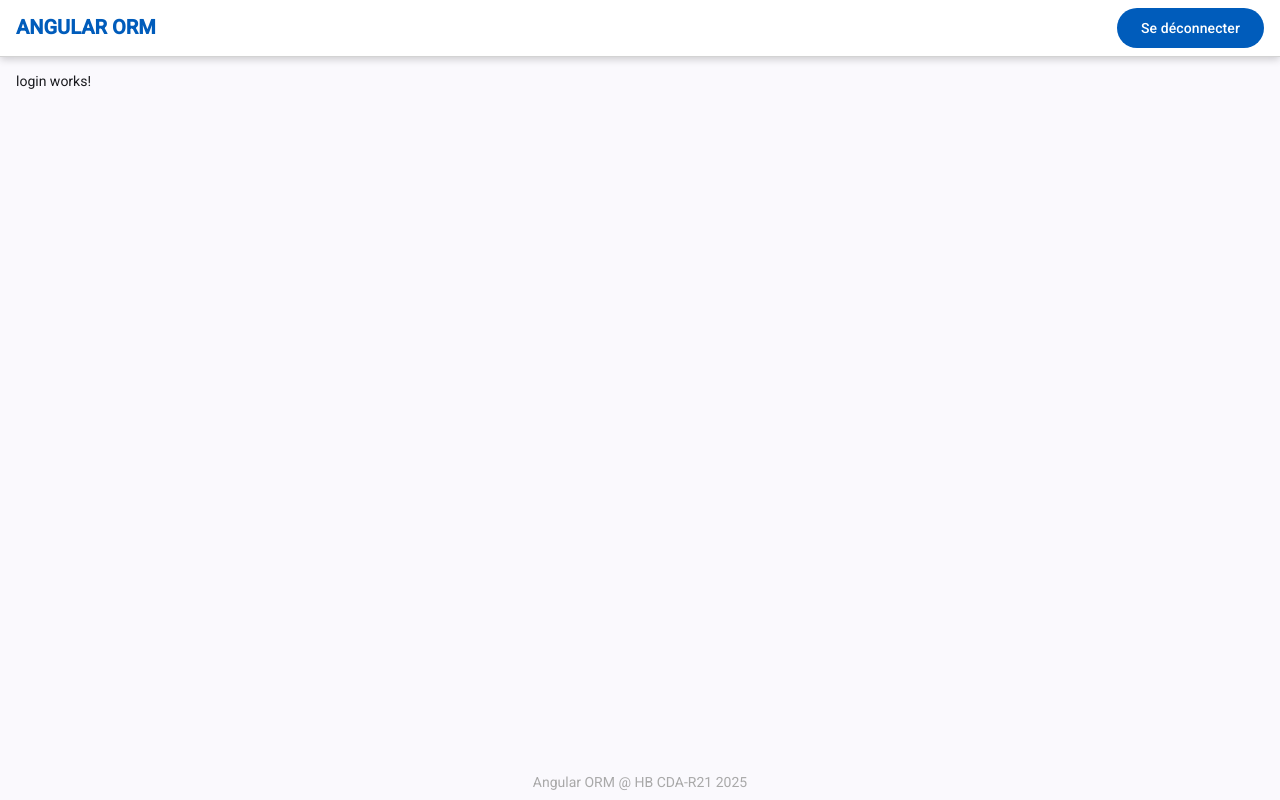
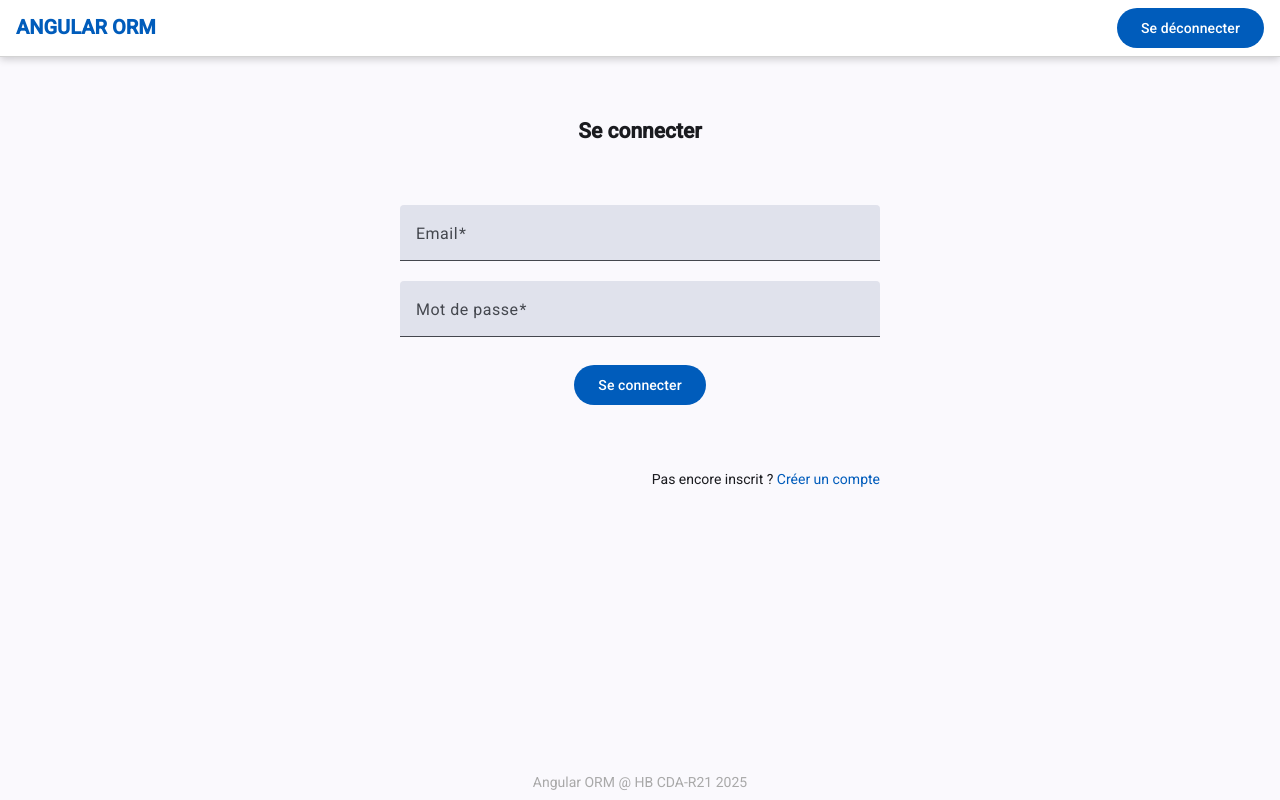
Before and after one commit to mlangumier/projet-angular, an Angular app: page /login in a window 1280 px wide. Built offline with nearby package versions, Linux system fonts and the light colour scheme; no server answers.

Commit message:
Feat: login form & store user data

```diff
--- a/src/app/core/auth/services/auth-service.ts
+++ b/src/app/core/auth/services/auth-service.ts
@@ -1,7 +1,7 @@
 import { HttpClient } from "@angular/common/http";
 import { afterNextRender, computed, inject, Injectable, signal } from '@angular/core';
 import { Observable, tap } from "rxjs";
-import { IRegister, IUser } from "../user.model";
+import { ICredentials, IRegister, IUser } from "../user.model";
 
 @Injectable({
   providedIn: 'root'
@@ -28,13 +28,24 @@ export class AuthService {
   }
 
   register(payload: IRegister): Observable<IUser> {
-    return this.http.post<IUser>(`/user`, payload).pipe(tap(user => {
-      localStorage.setItem("user", JSON.stringify(user));
-      this._currentUser.set(user);
+    return this.http.post<IUser>(`/user`, payload).pipe(tap((response: IUser) => {
+      localStorage.setItem("user", JSON.stringify(response));
+      this._currentUser.set(response);
     }));
   }
 
-  // login
+  login(credentials: ICredentials): Observable<IUser> {
+    const btoaCredentials = `${ credentials.email }:${ credentials.password }`
+    return this.http.get<IUser>(`/account`, {
+      headers: {
+        "Authorization": `Basic ${ btoa(btoaCredentials) }`
+      },
+      withCredentials: true
+    }).pipe(tap((response: IUser) => {
+      localStorage.setItem("user", JSON.stringify(response));
+      this._currentUser.set(response);
+    }))
+  }
 
   // logout
 }
--- a/src/app/features/login/login.html
+++ b/src/app/features/login/login.html
@@ -1 +1,57 @@
-<p>login works!</p>
+<section class="title">
+  <h1>Se connecter</h1>
+</section>
+
+<section class="block">
+  <form class="form" [formGroup]="form" (ngSubmit)="submitForm()">
+    <div class="content">
+      <mat-form-field>
+        @let email = form.controls.email;
+        <mat-label>Email</mat-label>
+        <input matInput formControlName="email" />
+        @if (email.invalid && (email.dirty || email.touched)) {
+          <div class="field-errors">
+            @if (email.hasError('email')) {
+              <mat-error>Veuillez entrer une adresse email valide.</mat-error>
+            }
+            @if (email.hasError('required')) {
+              <mat-error>L'adresse email obligatoire.</mat-error>
+            }
+          </div>
+        }
+      </mat-form-field>
+
+      <mat-form-field>
+        @let password = form.controls.password;
+        <mat-label>Mot de passe</mat-label>
+        <input matInput type="password" formControlName="password" min="4" />
+        @if (password.invalid && (password.dirty || password.touched)) {
+          <div class="field-errors">
+            @if (password.hasError('required')) {
+              <mat-error>Le mot de passe est obligatoire.</mat-error>
+            }
+            @if (password.hasError('min')) {
+              <mat-error>Le mot de passe doit contenir au moins 4 caractères.</mat-error>
+            }
+          </div>
+        }
+      </mat-form-field>
+
+      @if (form.invalid && (form.dirty || form.touched)) {
+        <div class="form-errors">
+          @if (form.hasError('wrongCredentials')) {
+            <mat-error>Identifiants incorrects</mat-error>
+          }
+        </div>
+      }
+    </div>
+
+    <div class="ctas">
+      <button matButton="filled" type="submit">Se connecter</button>
+    </div>
+  </form>
+
+  <div class="links">
+    <p>Pas encore inscrit ? <a routerLink="/register" class="link-simple">Créer un compte</a></p>
+  </div>
+</section>
--- a/src/app/features/login/login.scss
+++ b/src/app/features/login/login.scss
@@ -0,0 +1,34 @@
+.title {
+  margin: 4rem 0;
+
+  h1 {
+    text-align: center;
+  }
+}
+
+.block {
+  max-width: 480px;
+  margin: 0 auto;
+
+  .form {
+
+    .content {
+      display: flex;
+      flex-direction: column;
+    }
+
+    .ctas {
+      margin-top: 0.5rem;
+      text-align: center;
+    }
+  }
+
+  .links {
+    text-align: end;
+    margin-top: 4rem;
+
+    p {
+      margin: 0.5rem 0;
+    }
+  }
+}
--- a/src/app/features/login/login.ts
+++ b/src/app/features/login/login.ts
@@ -1,11 +1,60 @@
-import { Component } from '@angular/core';
+import { Component, inject } from '@angular/core';
+import { FormBuilder, ReactiveFormsModule, Validators } from "@angular/forms";
+import { MatButton } from "@angular/material/button";
+import { MatError, MatFormField } from "@angular/material/form-field";
+import { MatInput, MatLabel } from "@angular/material/input";
+import { MatSnackBar } from "@angular/material/snack-bar";
+import { Router, RouterLink } from "@angular/router";
+import { AuthService } from "../../core/auth/services/auth-service";
+import { ICredentials, IUser } from "../../core/auth/user.model";
 
 @Component({
   selector: 'app-login',
-  imports: [],
+  imports: [
+    MatButton,
+    MatError,
+    MatFormField,
+    MatInput,
+    MatLabel,
+    ReactiveFormsModule,
+    RouterLink
+  ],
   templateUrl: './login.html',
   styleUrl: './login.scss'
 })
 export class Login {
+  private readonly authService = inject(AuthService);
+  private readonly formBuilder = inject(FormBuilder);
+  private readonly router = inject(Router);
+  private readonly _snackBar = inject(MatSnackBar);
 
+  protected readonly form = this.formBuilder.group({
+    email: [ '', [ Validators.required, Validators.email ] ],
+    password: [ '', [ Validators.required, Validators.minLength(4) ] ],
+  }, { updateOn: "submit" })
+
+  submitForm() {
+    if (!this.form.valid) {
+      this._snackBar.open("Veuillez remplir tous les champs requis.", 'Ok');
+      return;
+    }
+
+    const credentials: ICredentials = {
+      email: this.form.value.email!,
+      password: this.form.value.password!
+    }
+
+    this.authService.login(credentials).subscribe({
+      next: (response: IUser) => {
+        this._snackBar.open("Connexion réussie ! Vous allez être redirigé vers le contenu du site.", '', { duration: 5000 })
+        setTimeout(() => {
+          this.router.navigate([ '/' ])
+        }, 5000)
+      },
+      error: (error) => {
+        this._snackBar.open("Une erreur est survenue. Veuillez réessayer.");
+        console.error(error);
+      }
+    })
+  }
 }
--- a/src/app/features/register/register.html
+++ b/src/app/features/register/register.html
@@ -60,8 +60,7 @@
         @let passwordConfirmation = form.controls.passwordConfirmation;
         <mat-label>Confirmez le mot de passe</mat-label>
         <input matInput type="password" formControlName="passwordConfirmation" min="4" />
-        @if (passwordConfirmation.invalid && (passwordConfirmation.dirty
-            || passwordConfirmation.touched)) {
+        @if (passwordConfirmation.invalid && (passwordConfirmation.dirty || passwordConfirmation.touched)) {
           <div class="field-errors">
             @if (passwordConfirmation.hasError('required')) {
               <mat-error>Veuillez confirmer votre mot de passe.</mat-error>
@@ -72,8 +71,8 @@
 
       @if (form.invalid && (form.dirty || form.touched)) {
         <div class="form-errors">
-          @if (form.hasError('passwordMismatch')) {
-            <mat-error>Les mot de passe ne correspondent pas.</mat-error>
+          @if (form.hasError('passwordMismatch') && (passwordConfirmation.dirty || passwordConfirmation.touched)) {
+            <mat-error>Les mots de passe ne sont pas identiques.</mat-error>
           }
         </div>
       }
--- a/src/app/features/register/register.ts
+++ b/src/app/features/register/register.ts
@@ -32,11 +32,11 @@ export class Register implements OnInit, OnDestroy {
   private readonly _snackBar = inject(MatSnackBar);
 
   protected readonly form = this.formBuilder.group({
-    displayName: [ '', [ Validators.required, Validators.min(2) ] ],
+    displayName: [ '', [ Validators.required, Validators.minLength(2) ] ],
     email: [ '', [ Validators.required, Validators.email ] ],
-    password: [ '', [ Validators.required, Validators.min(4) ] ],
+    password: [ '', [ Validators.required, Validators.minLength(4) ] ],
     passwordConfirmation: [ '', Validators.required ],
-  }, { validators: passwordMatchValidator })
+  }, { validators: passwordMatchValidator, updateOn: "blur" })
 
   ngOnInit() {
     this.subscription = this.form.controls.email.valueChanges.pipe(
@@ -84,11 +84,10 @@ export class Register implements OnInit, OnDestroy {
         setTimeout(() => {
           this.router.navigate([ '/' ])
         }, 5000)
-
       },
       error: (error) => {
         this._snackBar.open("Une erreur est survenue. Veuillez réessayer.");
-        console.error(`Error: ${ JSON.stringify(error) }`);
+        console.error(error);
       }
     })
   }
```
Also changed, not shown: src/app/core/auth/user.model.ts (+5 -2 lines), src/styles.scss (line endings or trailing spaces), 1 other file (tests, documents, lock files or other folders).
